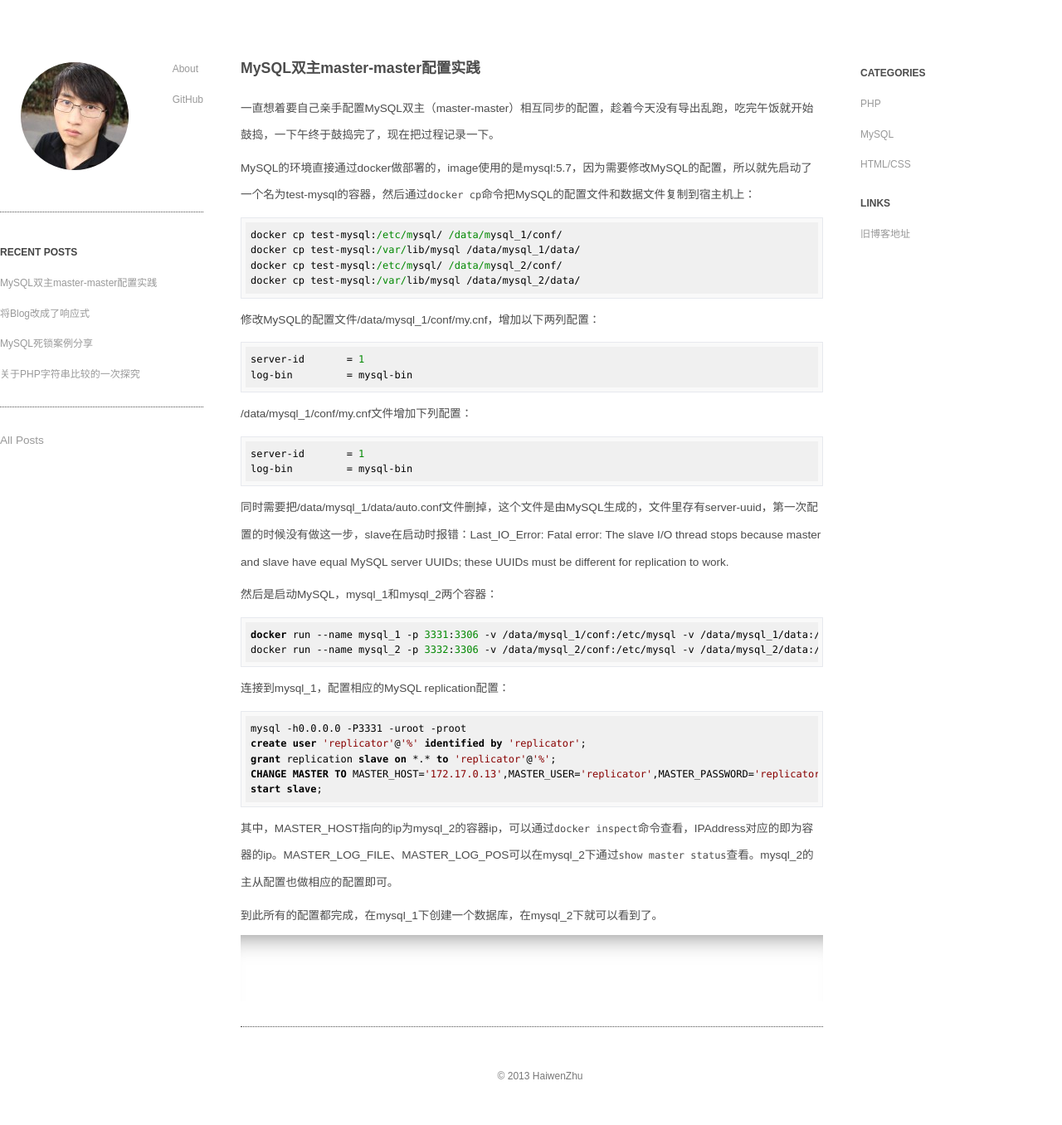
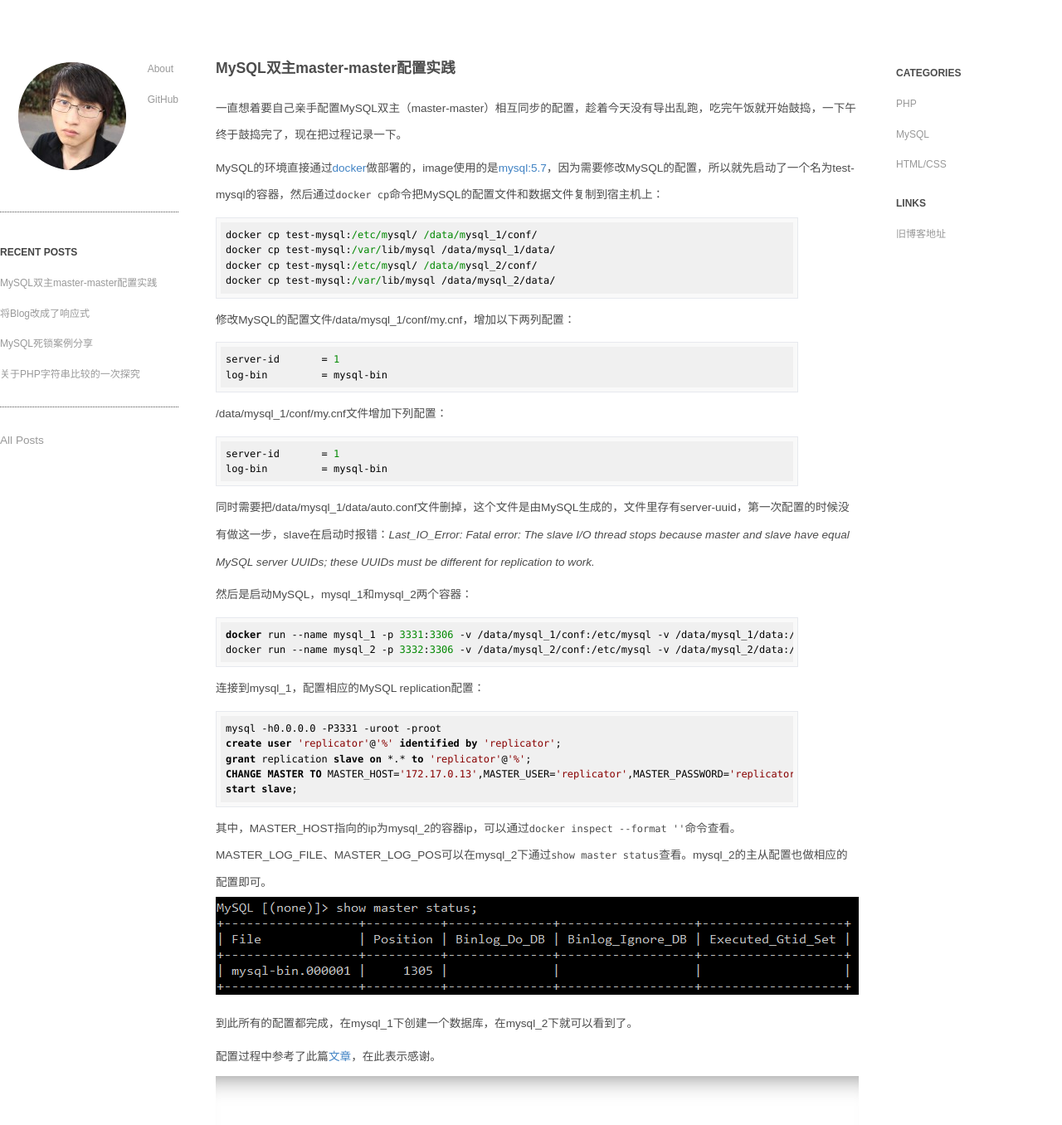
Before and after one commit to haiwenzhu/haiwenzhu.github.com, a Jekyll site: the page built from _posts/2015-10-24-mysql-master-master-replication.md, in a window 1280 px wide and 1400 px high. Shown: the top 1356 px of the window at 83% size. Built offline with Jekyll 4.4.1, drawn with Linux system fonts in a browser that asks for light colours; Markdown is read by kramdown in place of the engine named in the settings; some of the changed lines change nothing that is shown.

Commit message:
modify post

```diff
--- a/_posts/2015-10-24-mysql-master-master-replication.md
+++ b/_posts/2015-10-24-mysql-master-master-replication.md
@@ -8,31 +8,31 @@
 
 一直想着要自己亲手配置MySQL双主（master-master）相互同步的配置，趁着今天没有导出乱跑，吃完午饭就开始鼓捣，一下午终于鼓捣完了，现在把过程记录一下。
 
-MySQL的环境直接通过docker做部署的，image使用的是mysql:5.7，因为需要修改MySQL的配置，所以就先启动了一个名为test-mysql的容器，然后通过`docker cp`命令把MySQL的配置文件和数据文件复制到宿主机上：
+MySQL的环境直接通过[docker](https://www.docker.com/ docker)做部署的，image使用的是[mysql:5.7](https://hub.docker.com/_/mysql/)，因为需要修改MySQL的配置，所以就先启动了一个名为test-mysql的容器，然后通过`docker cp`命令把MySQL的配置文件和数据文件复制到宿主机上：
 
 	docker cp test-mysql:/etc/mysql/ /data/mysql_1/conf/
 	docker cp test-mysql:/var/lib/mysql /data/mysql_1/data/
 	docker cp test-mysql:/etc/mysql/ /data/mysql_2/conf/
 	docker cp test-mysql:/var/lib/mysql /data/mysql_2/data/
 
-修改MySQL的配置文件/data/mysql_1/conf/my.cnf，增加以下两列配置：
+修改MySQL的配置文件/data/mysql\_1/conf/my.cnf，增加以下两列配置：
 
 	server-id       = 1
 	log-bin         = mysql-bin
 
-/data/mysql_1/conf/my.cnf文件增加下列配置：
+/data/mysql\_1/conf/my.cnf文件增加下列配置：
 
 	server-id       = 1
 	log-bin         = mysql-bin
 
-同时需要把/data/mysql_1/data/auto.conf文件删掉，这个文件是由MySQL生成的，文件里存有server-uuid，第一次配置的时候没有做这一步，slave在启动时报错：Last_IO_Error: Fatal error: The slave I/O thread stops because master and slave have equal MySQL server UUIDs; these UUIDs must be different for replication to work.
+同时需要把/data/mysql\_1/data/auto.conf文件删掉，这个文件是由MySQL生成的，文件里存有server-uuid，第一次配置的时候没有做这一步，slave在启动时报错：*Last_IO_Error: Fatal error: The slave I/O thread stops because master and slave have equal MySQL server UUIDs; these UUIDs must be different for replication to work.*
 
-然后是启动MySQL，mysql_1和mysql_2两个容器：
+然后是启动MySQL，mysql\_1和mysql\_2两个容器：
 
 	docker run --name mysql_1 -p 3331:3306 -v /data/mysql_1/conf:/etc/mysql -v /data/mysql_1/data:/var/lib/mysql -e MYSQL_ROOT_PASSWORD=root -d mysql:5.7
 	docker run --name mysql_2 -p 3332:3306 -v /data/mysql_2/conf:/etc/mysql -v /data/mysql_2/data:/var/lib/mysql -e MYSQL_ROOT_PASSWORD=root -d mysql:5.7
 
-连接到mysql_1，配置相应的MySQL replication配置：
+连接到mysql\_1，配置相应的MySQL replication配置：
 
 	mysql -h0.0.0.0 -P3331 -uroot -proot
 	create user 'replicator'@'%' identified by 'replicator';
@@ -40,6 +40,9 @@
 	CHANGE MASTER TO MASTER_HOST='172.17.0.13',MASTER_USER='replicator',MASTER_PASSWORD='replicator',MASTER_LOG_FILE='mysql-bin.000001',MASTER_LOG_POS=1305;
 	start slave;
 
-其中，MASTER_HOST指向的ip为mysql_2的容器ip，可以通过`docker inspect`命令查看，IPAddress对应的即为容器的ip。MASTER_LOG_FILE、MASTER_LOG_POS可以在mysql_2下通过`show master status`查看。mysql_2的主从配置也做相应的配置即可。
+其中，MASTER\_HOST指向的ip为mysql\_2的容器ip，可以通过`docker inspect --format '{{.NetworkSettings.IPAddress}}'`命令查看。MASTER\_LOG\_FILE、MASTER\_LOG\_POS可以在mysql\_2下通过`show master status`查看。mysql\_2的主从配置也做相应的配置即可。
+![show-master-status.jpg](/images/show-master-status.jpg)
 
-到此所有的配置都完成，在mysql_1下创建一个数据库，在mysql_2下就可以看到了。
+到此所有的配置都完成，在mysql\_1下创建一个数据库，在mysql\_2下就可以看到了。
+
+配置过程中参考了此篇[文章](https://www.digitalocean.com/community/tutorials/how-to-set-up-mysql-master-master-replication)，在此表示感谢。
```
Also changed, not shown: images/show-master-status.jpg (added).
